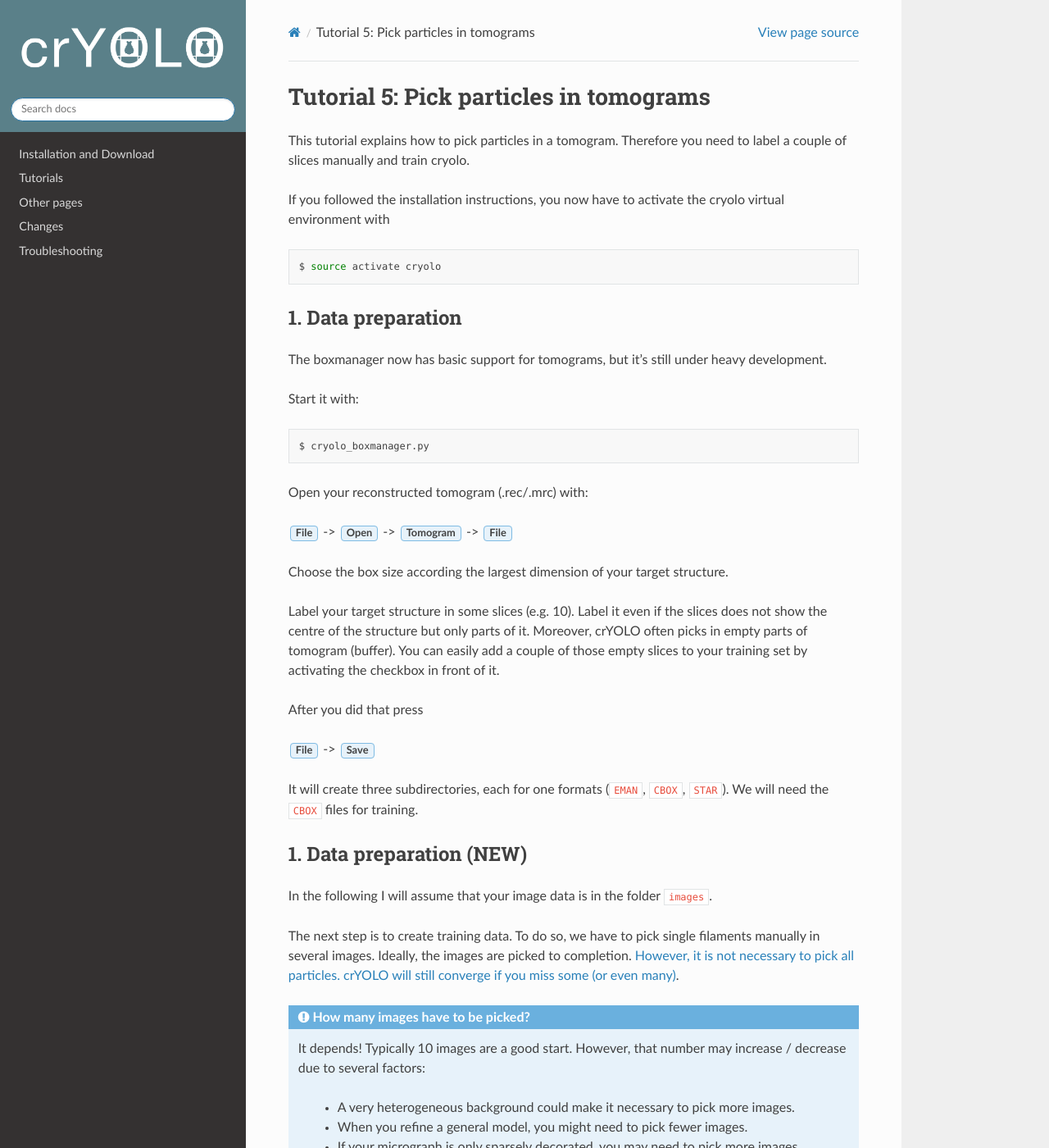
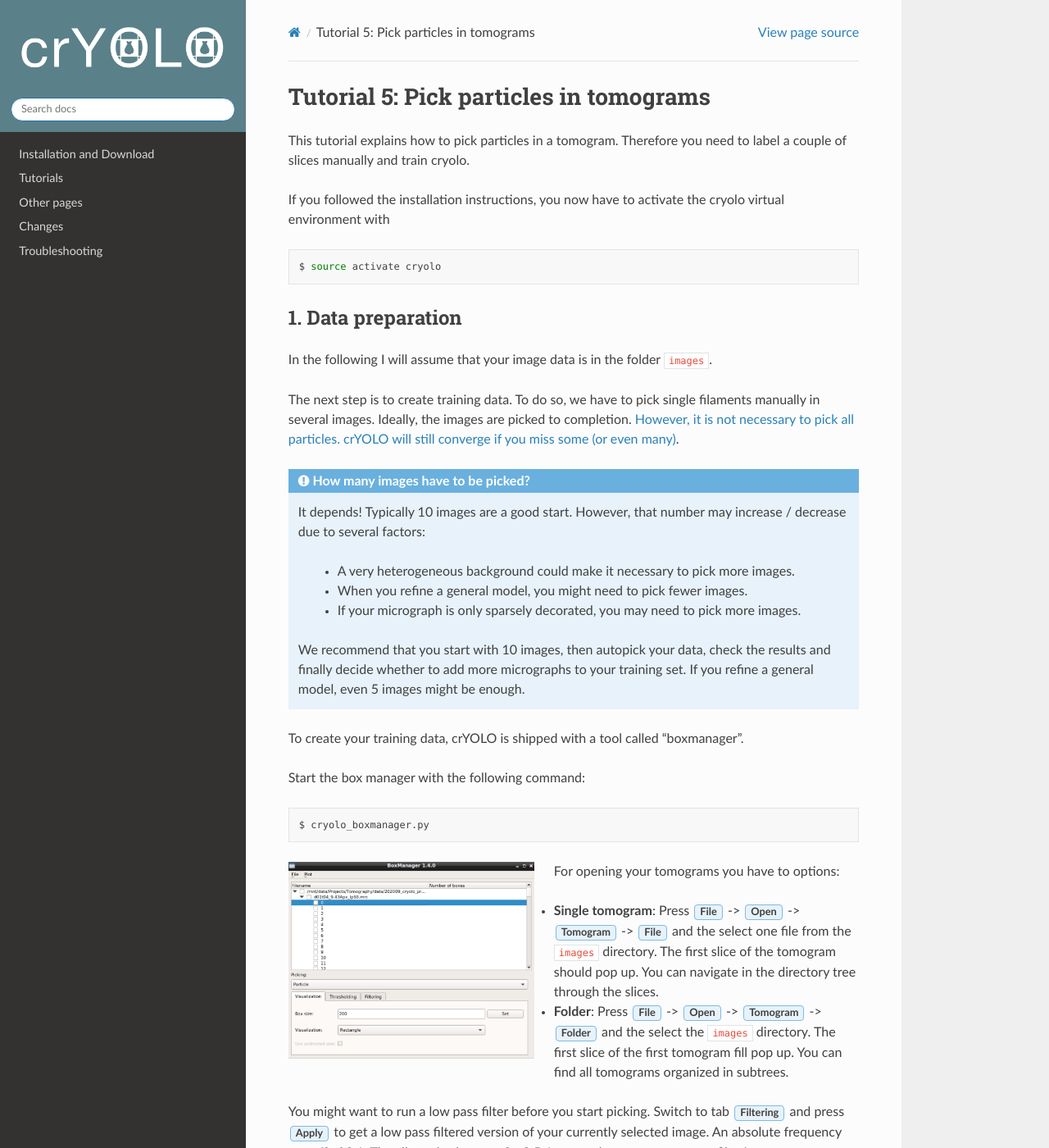
Before and after one commit to MPI-Dortmund/cryolo, a Sphinx documentation site: the page built from source/tutorials/tut05_tomo.rst, in a window 1280 px wide and 1400 px high. Shown: the whole window at 82% size. Built offline with Sphinx 7.4.7 and the Read the Docs theme 2.0.0, drawn with Linux system fonts in a browser that asks for light colours.

Commit message:
remove old data preparation

```diff
--- a/source/tutorials/tut05_tomo.rst
+++ b/source/tutorials/tut05_tomo.rst
@@ -11,34 +11,6 @@ If you followed the installation instructions, you now have to activate the cryo
     source activate cryolo
 
 1. Data preparation
-^^^^^^^^^^^^^^^^^^^
-
-The boxmanager now has basic support for tomograms, but it's still under heavy development.
-
-Start it with:
-
-.. prompt:: bash $
-
-    cryolo_boxmanager.py
-
-Open your reconstructed tomogram (.rec/.mrc) with:
-
-:guilabel:`File` -> :guilabel:`Open` -> :guilabel:`Tomogram` -> :guilabel:`File`
-
-Choose the box size according the largest dimension of your target structure.
-
-Label your target structure in some slices (e.g. 10). Label it even if the slices does not show
-the centre of the structure but only parts of it. Moreover, crYOLO often picks in empty parts of tomogram (buffer).
-You can easily add a couple of those empty slices to your training set by activating the checkbox in front of it.
-
-After you did that press
-
-:guilabel:`File` -> :guilabel:`Save`
-
-It will create three subdirectories, each for one formats (:file:`EMAN`, :file:`CBOX`, :file:`STAR`). We will need the :file:`CBOX`
-files for training.
-
-1. Data preparation (NEW)
 ^^^^^^^^^^^^^^^^^^^
 
 .. include:: data_preparation_tomo.rst
```
